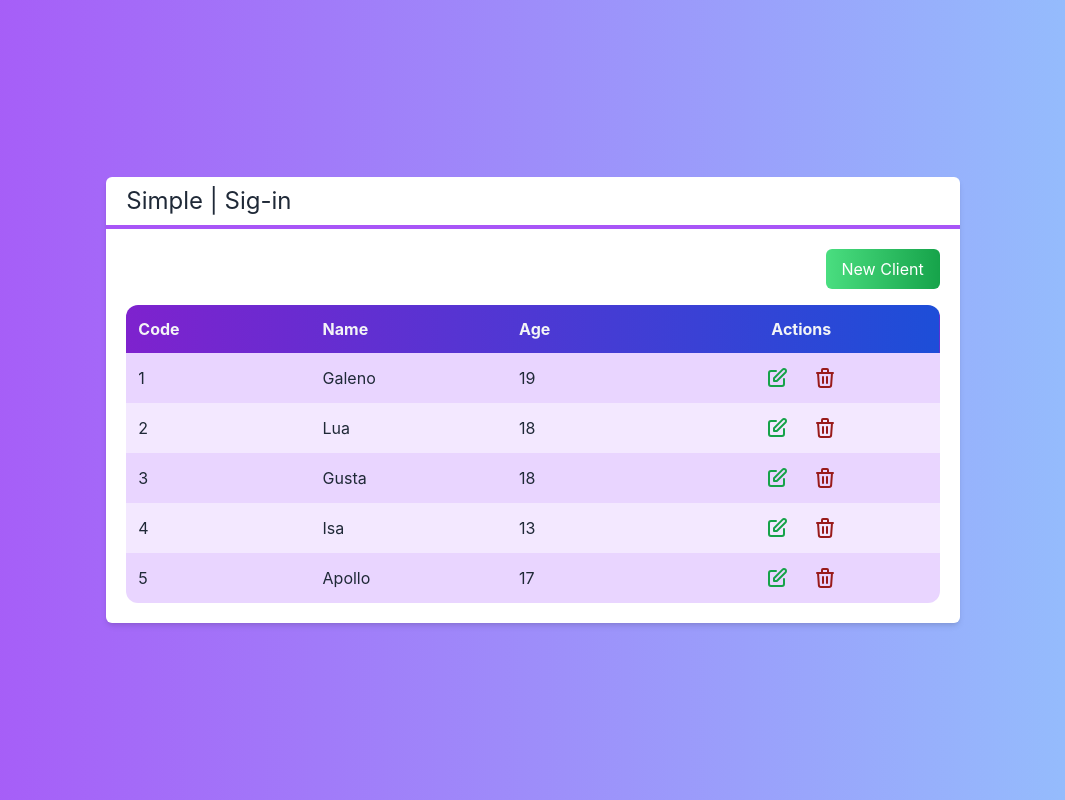
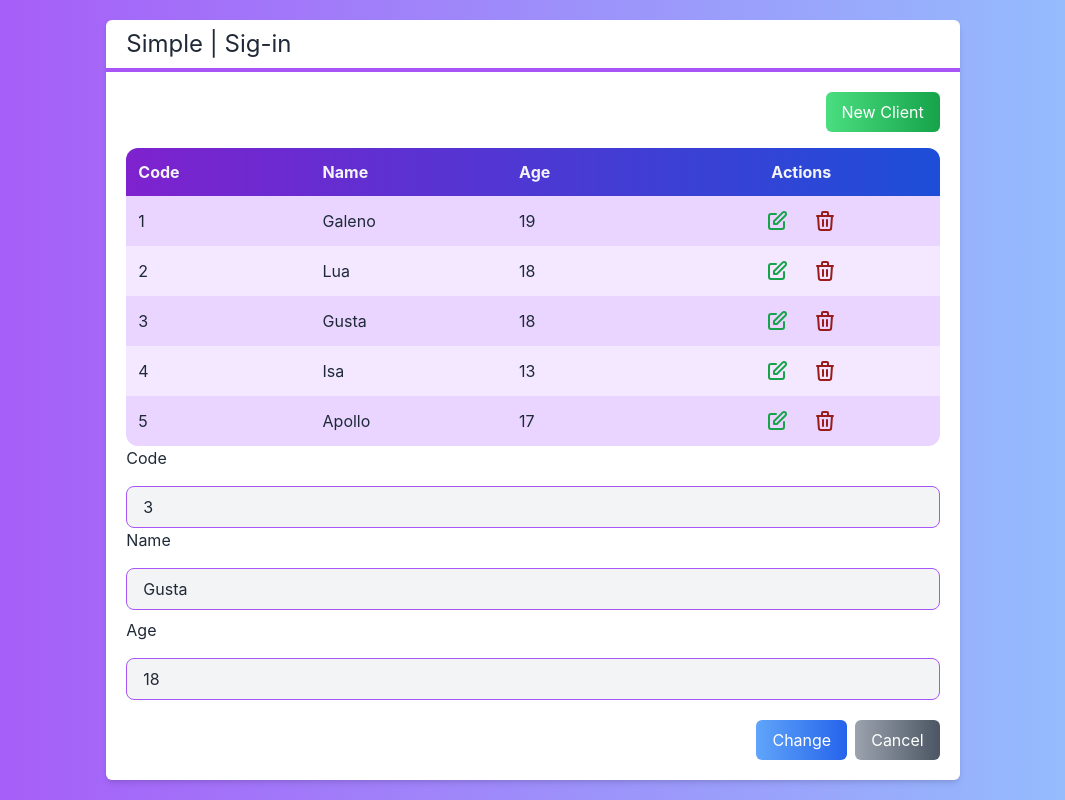
Before and after one commit to galenomoon/ProjectRegistration_React, a Next.js app: page / in a window 1280 px wide. Shown: the whole page, without its empty margins (107-1172 px from the left). Built offline with nearby package versions, Linux system fonts and the light colour scheme.

Commit message:
Developing Form Component

```diff
--- /dev/null
+++ b/src/components/Entry.tsx
@@ -0,0 +1,26 @@
+interface EntryProps {
+  type?: "text" | "number";
+  text: string;
+  value: any;
+  onlyRead?: boolean;
+  className?: string
+  changedValue?: (value: any) => void;
+}
+export default function Entry(props: EntryProps) {
+  return (
+    <div className={`flex flex-col ${props.className}`}>
+      <label className="mb-4">{props.text}</label>
+      <input
+        type={props.type ?? "text"}
+        value={props.value}
+        readOnly={props.onlyRead}
+        onChange={e=> props.changedValue?.(e.target.value)}
+        className={`
+        border border-purple-500 rounded-lg
+        focus:outline-none bg-gray-100 px-4 py-2
+        ${props.onlyRead ? "" : "focus:bg-white"}
+        `}
+      />
+    </div>
+  );
+}
--- /dev/null
+++ b/src/components/Form.tsx
@@ -0,0 +1,29 @@
+import React, { useState } from "react";
+import Client from "../core/Client";
+import Entry from "./Entry";
+import Button from '../components/button'
+
+interface FormProps {
+  client: Client;
+}
+
+export default function Form(props: FormProps) {
+  const id = props.client?.id;
+  const [name, setName] = useState(props.client?.name ?? '');
+  const [age, setAge] = useState(props.client?.age ?? 0);
+  return (
+    <div>
+      {id ? <Entry text="Code" value={id}/> : false}
+      <Entry text="Name" value={name} changedValue={setName} className="mb-2"/>
+      <Entry text="Age" type="number" value={age} changedValue={setAge} className="mb-2"/>
+    <div className="flex justify-end mt-5">
+        <Button className="mr-2 bg-gradient-to-r from-blue-400 to-blue-600">
+            {id ? 'Change':'Save'}
+        </Button>
+        <Button className="bg-gradient-to-r from-gray-400 to-gray-600">
+           Cancel
+        </Button>
+    </div>
+    </div>
+  );
+}
--- a/src/components/button.tsx
+++ b/src/components/button.tsx
@@ -8,7 +8,7 @@ export default function Button(props: ButtonProps) {
   return (
     <button
       className={`
-        bg-gradient-to-r from-green-400 to-green-600 text-white
+       text-white
         px-4 py-2 rounded-md ${props.className}
   `}
     >
--- a/src/pages/index.tsx
+++ b/src/pages/index.tsx
@@ -2,6 +2,7 @@ import Button from "../components/button";
 import Layout from "../components/Layout";
 import Table from "../components/Table";
 import Client from "../core/Client";
+import Form from "../components/Form";
 
 export default function Home() {
   const clients = [
@@ -27,13 +28,14 @@ export default function Home() {
     >
       <Layout title="Simple | Sig-in">
         <div className={`flex justify-end`}>
-          <Button className="mb-4">New Client</Button>
+          <Button className="mb-4 bg-gradient-to-r from-green-400 to-green-600">New Client</Button>
         </div>
         <Table
           clients={clients}
           selectedClient={selectedClient}
           deletedClient={deletedClient}
         />
+        <Form client={clients[2]}></Form>
       </Layout>
     </div>
   );
```
